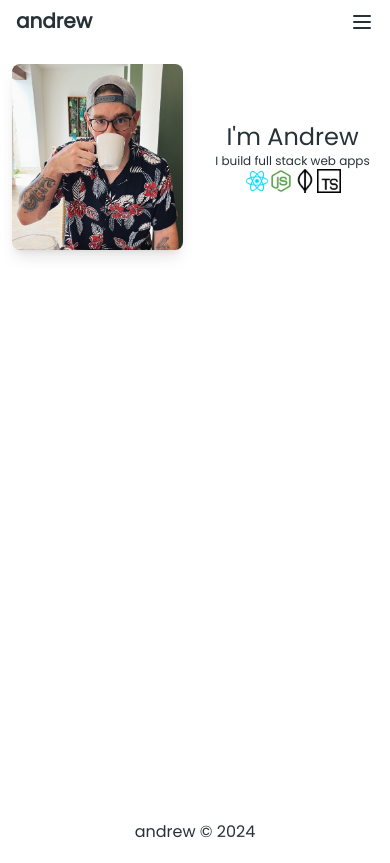
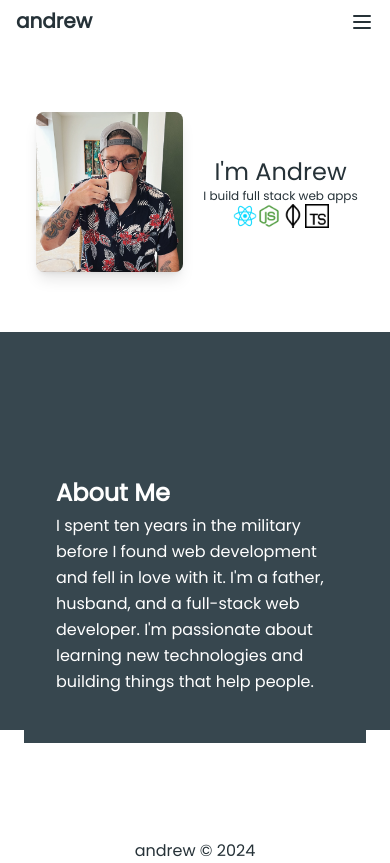
Before and after one commit to AndrewCMonson/portfolio, a React (Vite) app: page / in a window 390 px wide. Built offline with nearby package versions, Linux system fonts and the light colour scheme.

Commit message:
add skeleton of AboutMe and Carousel
small formatting changes on a number of components to center aboutme section

```diff
--- /dev/null
+++ b/src/components/AboutMe.jsx
@@ -0,0 +1,34 @@
+import { Card, Typography } from '@material-tailwind/react';
+import ImageCarousel from './Carousel.jsx';
+
+const AboutMe = () => {
+	return (
+		<>
+			<section id="about" className="py-12 px-6 bg-blue-gray-800 h-1/2 ">
+				<div className="py-12 container mx-auto flex flex-row">
+					<div className="container mx-auto px-4 flex justify-center py-12 bg-blue-gray-800">
+						<Card
+							color="transparent"
+							shadow={false}
+							className="px-4 content-center"
+						>
+							<Typography variant="h4" color="white">
+								About Me
+							</Typography>
+							<Typography color="white" className="mt-1 font-normal">
+								I spent ten years in the military before I found web development
+								and fell in love with it. I&apos;m a father, husband, and a
+								full-stack web developer. I&apos;m passionate about learning new
+								technologies and building things that help people.
+							</Typography>
+						</Card>
+					</div>
+					<div className="container mx-auto w-1/2 hidden xl:flex">
+						<ImageCarousel />
+					</div>
+				</div>
+			</section>
+		</>
+	);
+};
+export default AboutMe;
--- /dev/null
+++ b/src/components/Carousel.jsx
@@ -0,0 +1,25 @@
+import { Carousel } from '@material-tailwind/react';
+
+const ImageCarousel = () => {
+	return (
+		<Carousel className="rounded-xl">
+			<img
+				src="https://images.unsplash.com/photo-1497436072909-60f360e1d4b1?ixlib=rb-4.0.3&ixid=MnwxMjA3fDB8MHxwaG90by1wYWdlfHx8fGVufDB8fHx8&auto=format&fit=crop&w=2560&q=80"
+				alt="image 1"
+				className="h-full w-full object-cover"
+			/>
+			<img
+				src="https://images.unsplash.com/photo-1493246507139-91e8fad9978e?ixlib=rb-4.0.3&ixid=MnwxMjA3fDB8MHxwaG90by1wYWdlfHx8fGVufDB8fHx8&auto=format&fit=crop&w=2940&q=80"
+				alt="image 2"
+				className="h-full w-full object-cover"
+			/>
+			<img
+				src="https://images.unsplash.com/photo-1518623489648-a173ef7824f3?ixlib=rb-4.0.3&ixid=MnwxMjA3fDB8MHxwaG90by1wYWdlfHx8fGVufDB8fHx8&auto=format&fit=crop&w=2762&q=80"
+				alt="image 3"
+				className="h-full w-full object-cover"
+			/>
+		</Carousel>
+	);
+}
+
+export default ImageCarousel;
--- a/src/components/ContactForm.jsx
+++ b/src/components/ContactForm.jsx
@@ -2,7 +2,7 @@ import { Card, Input, Button, Typography } from '@material-tailwind/react';
 import { useState, useRef } from 'react';
 import emailjs from '@emailjs/browser';
 
-export function ContactForm() {
+const ContactForm = () => {
 	const [sent, setSent] = useState(false);
 
 	const form = useRef();
@@ -30,7 +30,7 @@ export function ContactForm() {
 
 	return (
 		<>
-			<div
+			<section
 				id="contact"
 				className="container mx-auto px-4 flex justify-center py-12"
 			>
@@ -91,7 +91,7 @@ export function ContactForm() {
 						</Button>
 					</form>
 				</Card>
-			</div>
+			</section>
 		</>
 	);
 }
--- a/src/components/Hero.jsx
+++ b/src/components/Hero.jsx
@@ -7,7 +7,7 @@ import portrait from '../assets/img/avatar.jpg';
 const Hero = () => {
 	return (
 		<>
-			<section className="bg-white md:h-1/2">
+			<section className="bg-white md:h-1/2 py-12 px-6">
 				<div className="flex flex-row items-center justify-evenly container mx-auto mt-2">
 					<div className="w-1/2 flex justify-center items-center ">
 						<div className="p-3 flex flex-row justify-center">
--- a/src/components/Navbar.jsx
+++ b/src/components/Navbar.jsx
@@ -7,7 +7,7 @@ import {
 	Collapse,
 } from '@material-tailwind/react';
 
-export function Nav() {
+const Nav = () => {
 	const [openNav, setOpenNav] = useState(false);
 
 	useEffect(() => {
--- a/src/components/Projects.jsx
+++ b/src/components/Projects.jsx
@@ -5,7 +5,7 @@ import yourSchools from '../assets/img/YourSchools.png';
 const Projects = () => {
 	return (
 		<>
-			<section id="projects" className="py-12 px-6 bg-blue-gray-800">
+			<div id="projects" className="py-12 px-6 bg-blue-gray-800">
 				<div className="container mx-auto">
 					<div className="text-center mb-12">
 						<h2 className="text-4xl font-bold text-white mb-4">Projects</h2>
@@ -97,7 +97,7 @@ const Projects = () => {
 						</div>
 					</div>
 				</div>
-			</section>
+			</div>
 		</>
 	);
 };
--- a/src/pages/About.jsx
+++ b/src/pages/About.jsx
@@ -1,13 +1,13 @@
-import Hero from "../components/Hero.jsx";
-
+import Hero from '../components/Hero.jsx';
+import AboutMe from '../components/AboutMe.jsx';
 
 const About = () => {
-  return (
+	return (
 		<>
-			<div className="h-full flex flex-col">
-				<Hero />
-			</div>
+			<div className=""></div>
+			<Hero />
+			<AboutMe />
 		</>
 	);
-}
-export default About
+};
+export default About;
```
